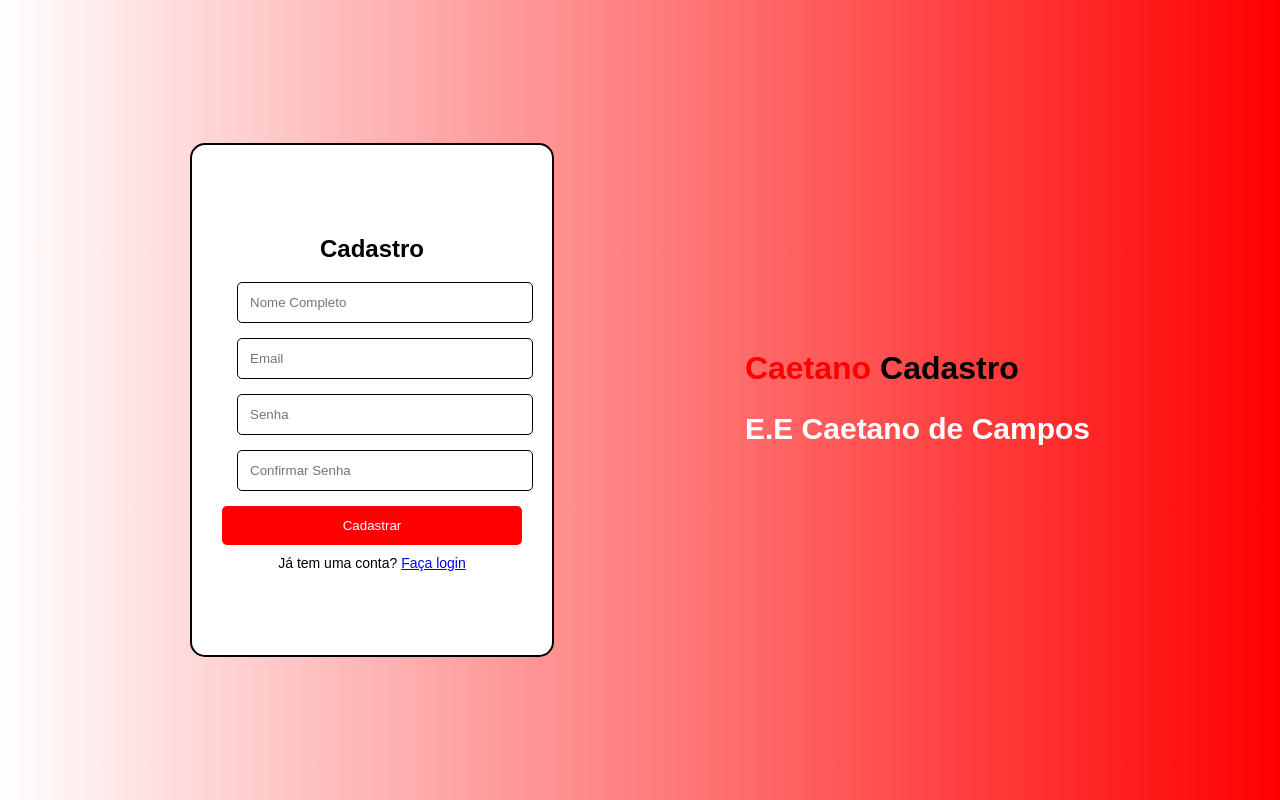
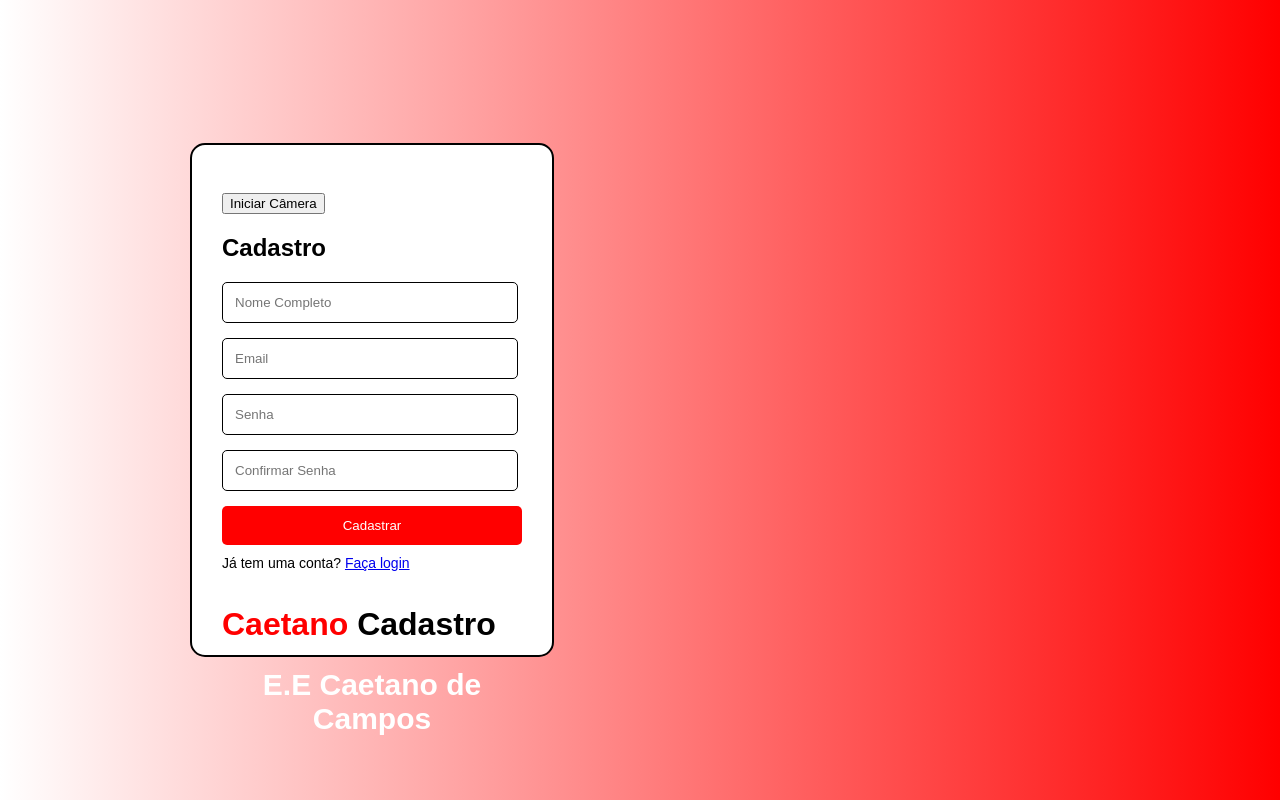
Before and after one commit to lian590/deted_visual, a Flask app: page /cadastro.html in a window 1280 px wide. Run offline with Flask 3, Linux system fonts and the light colour scheme.

Commit message:
AAAAAAAAAAAAAAAAAAAAAAAAAAAAAAAAAAAAAAAAAAAAAA

```diff
--- a/static/cadastro.css
+++ b/static/cadastro.css
@@ -65,3 +65,7 @@
     color: rgb(255, 255, 255);
     text-align: center;
 }
+.camera {
+    border: 10px;
+    border-radius: 1000px;
+}
--- /dev/null
+++ b/static/cadastro.js
@@ -0,0 +1,14 @@
+document.getElementById('startButton').addEventListener('click', function() {
+    const video = document.getElementById('video');
+    if (navigator.mediaDevices && navigator.mediaDevices.getUserMedia) {
+        navigator.mediaDevices.getUserMedia({ video: true })
+            .then(function(stream) {
+                video.srcObject = stream;
+            })
+            .catch(function(error) {
+                console.error("Erro ao acessar a câmera: ", error);
+            });
+    } else {
+        alert("Seu navegador não suporta acesso à câmera.");
+    }
+});
--- a/templates/cadastro.html
+++ b/templates/cadastro.html
@@ -5,10 +5,14 @@
     <meta name="viewport" content="width=device-width, initial-scale=1.0">
     <title>Caetano Cadastro</title>
     <link rel="stylesheet" href="/static/cadastro.css">
+     <script src="cadastro.js"></script>
 </head>
 <body>
     <div class="container">
         <div class="register-box">
+           <div class="camera">
+            <video id="video" autoplay></video>
+            <button id="startButton">Iniciar Câmera</button>
             <h2>Cadastro</h2>
             <div class="form-group">
                 <input type="text" placeholder="Nome Completo">
@@ -30,5 +34,6 @@
             <h2 class="school-name">E.E Caetano de Campos</h2>
         </div>
     </div>
+   </div>
 </body>
 </html>
--- a/templates/cadastro2.html
+++ b/templates/cadastro2.html
@@ -4,14 +4,14 @@
     <meta charset="UTF-8">
     <meta name="viewport" content="width=device-width, initial-scale=1.0">
     <title>Caetano Cadastro</title>
-    <link rel="stylesheet" href="cadastro2.css">
+    <link rel="stylesheet" href="/static/cadastro2.css">
 </head>
 <body>
     <div class="container">
         <div class="register-box">
             <h2>Cadastro</h2>
 
-            <form action="docuemtno.php" method="post" enctype="multipart/form-data">
+            <form action="documento.php" method="post" enctype="multipart/form-data">
 
             <div class="form-group">
                 <input type="text" placeholder="RG">
@@ -23,7 +23,7 @@
 
             <div class="imagen">
                 <label for="imagen" >
-                    Escolha uma imagen:
+                    Escolha uma imagem:
                 </label>
                 <input type="file" name="image," id="imagem" accept="image/*" required>
 
```
